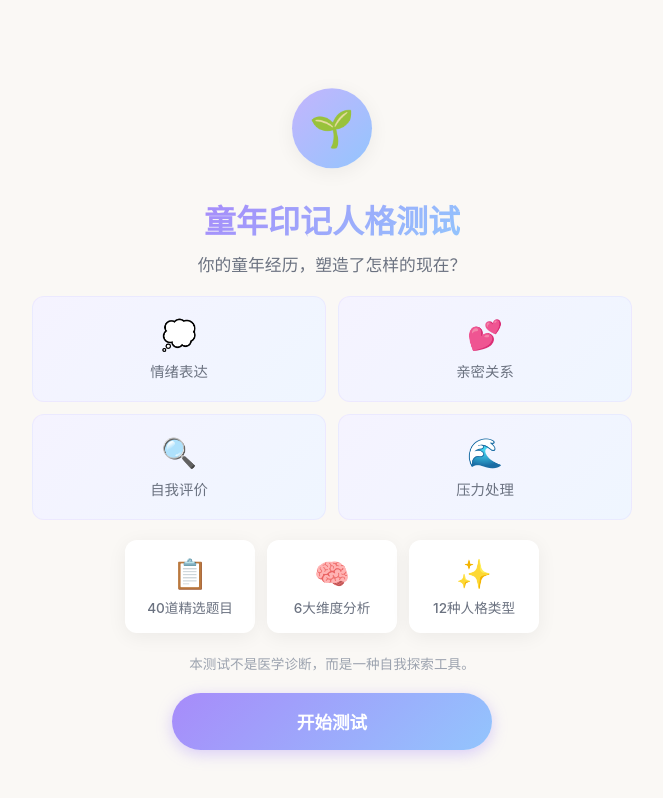
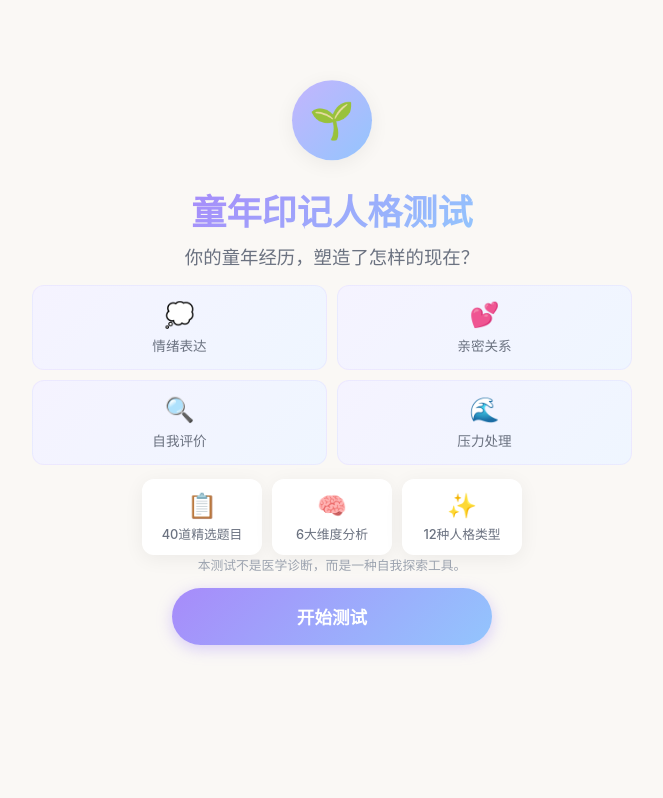
Before and after one commit to zys4057/childhood-test-, a plain HTML site: page index.html in a window 1280 px wide. Shown: the whole page, without its empty margins (308-971 px from the left). Drawn offline with Linux system fonts and the light colour scheme.

Commit message:
Add files via upload

```diff
--- a/style.css
+++ b/style.css
@@ -66,7 +66,7 @@ body {
   flex-direction: column;
   justify-content: space-between;
   min-height: calc(100vh - 40px);
-  padding: 4vh 0 3vh;
+  padding: 2vh 0 3vh;
 }
 
 .home-top {
@@ -75,13 +75,13 @@ body {
   flex-direction: column;
   justify-content: center;
   align-items: center;
-  padding-top: 2vh;
+  padding-top: 1vh;
 }
 
 .home-icon {
   width: 80px;
   height: 80px;
-  margin: 0 auto 20px;
+  margin: 0 auto 16px;
   background: linear-gradient(135deg, var(--primary-light), var(--secondary));
   border-radius: 50%;
   display: flex;
@@ -98,9 +98,9 @@ body {
 }
 
 .home-title {
-  font-size: 2rem;
+  font-size: 2.2rem;
   font-weight: 700;
-  margin-bottom: 10px;
+  margin-bottom: 8px;
   background: linear-gradient(135deg, var(--primary), var(--secondary));
   -webkit-background-clip: text;
   -webkit-text-fill-color: transparent;
@@ -108,7 +108,7 @@ body {
 }
 
 .home-subtitle {
-  font-size: 1.05rem;
+  font-size: 1.15rem;
   color: var(--text-light);
   margin-bottom: 0;
 }
@@ -118,21 +118,21 @@ body {
   flex: 1;
   display: flex;
   flex-direction: column;
-  justify-content: center;
-  margin: 20px 0;
+  justify-content: flex-start;
+  margin-top: 16px;
 }
 
 .impact-grid {
   display: grid;
   grid-template-columns: repeat(2, 1fr);
-  gap: 12px;
-  margin-bottom: 20px;
+  gap: 10px;
+  margin-bottom: 14px;
 }
 
 .impact-item {
   background: linear-gradient(135deg, #f5f3ff, #eff6ff);
   border-radius: var(--radius-sm);
-  padding: 20px 12px;
+  padding: 14px 10px;
   text-align: center;
   transition: var(--transition);
   border: 1px solid rgba(167, 139, 250, 0.1);
@@ -144,12 +144,12 @@ body {
 }
 
 .impact-icon {
-  font-size: 1.8rem;
-  margin-bottom: 8px;
+  font-size: 1.5rem;
+  margin-bottom: 6px;
 }
 
 .impact-text {
-  font-size: 0.9rem;
+  font-size: 0.85rem;
   color: var(--text-light);
   font-weight: 500;
 }
@@ -157,19 +157,19 @@ body {
 .feature-row {
   display: flex;
   justify-content: center;
-  gap: 12px;
+  gap: 10px;
   flex-wrap: wrap;
 }
 
 .feature-item {
   background: var(--card);
   border-radius: var(--radius-sm);
-  padding: 16px 18px;
+  padding: 12px 14px;
   box-shadow: var(--shadow);
   text-align: center;
   flex: 1;
-  min-width: 90px;
-  max-width: 130px;
+  min-width: 80px;
+  max-width: 120px;
   transition: var(--transition);
 }
 
@@ -179,12 +179,12 @@ body {
 }
 
 .feature-icon {
-  font-size: 1.8rem;
-  margin-bottom: 6px;
+  font-size: 1.5rem;
+  margin-bottom: 4px;
 }
 
 .feature-text {
-  font-size: 0.85rem;
+  font-size: 0.8rem;
   color: var(--text-light);
   font-weight: 500;
 }
@@ -192,13 +192,13 @@ body {
 .home-bottom {
   width: 100%;
   flex: 0 0 auto;
-  padding-bottom: 2vh;
+  padding-bottom: 1vh;
 }
 
 .notice {
-  font-size: 0.85rem;
+  font-size: 0.8rem;
   color: var(--text-muted);
-  margin-bottom: 20px;
+  margin-bottom: 14px;
   padding: 0 10px;
 }
 
```
